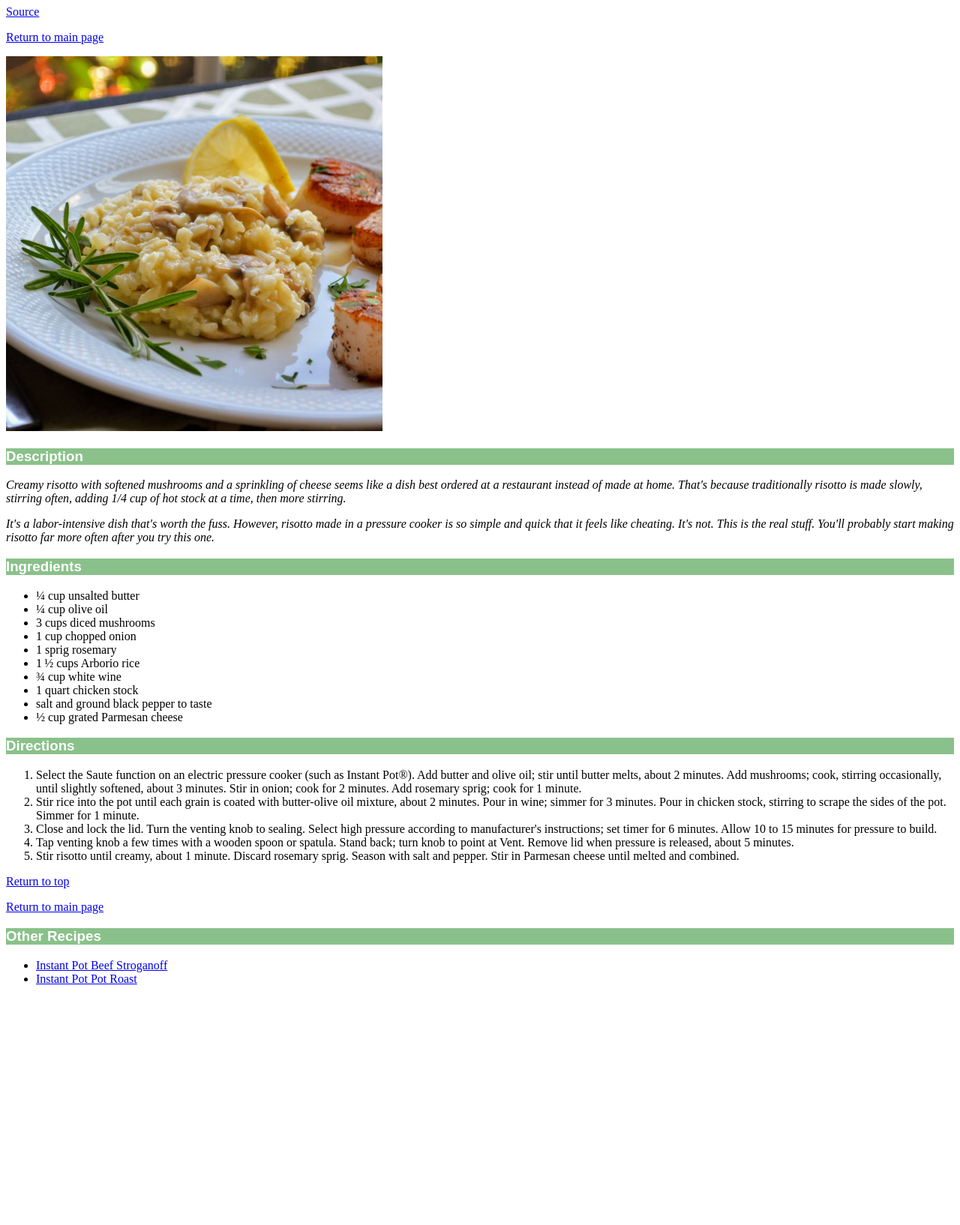
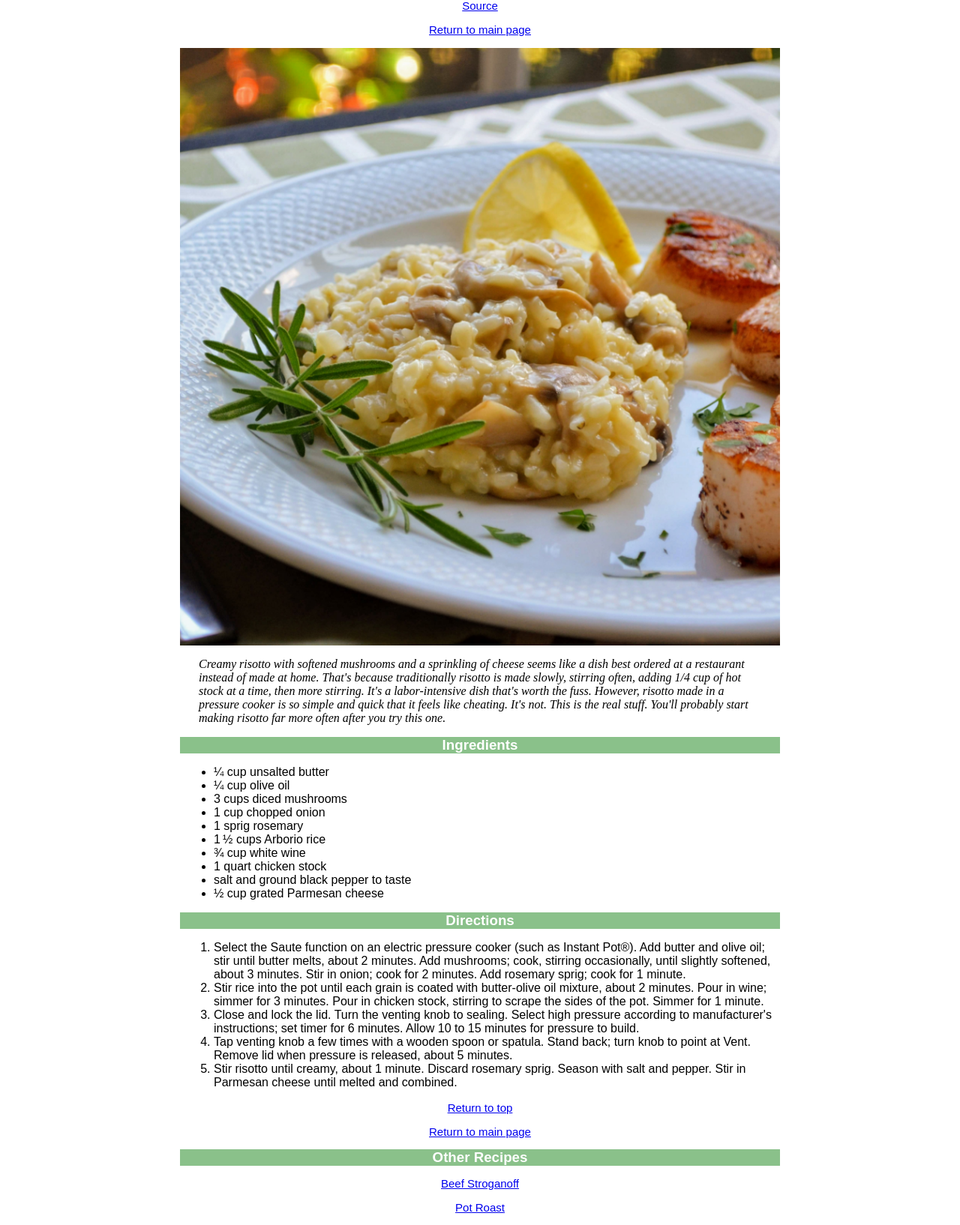
Before and after one commit to austinwlee26/odin-recipes, a plain HTML site: page recipes/ip-mushroom-risotto.html in a window 1280 px wide. Shown: the part 73-1707 px from the top of the page at 75% size. Before the commit the page ends 1404 px from the top, so only its background shows below. Drawn offline with Linux system fonts and the light colour scheme.

Commit message:
center oriented the content

```diff
--- a/recipes/ip-mushroom-risotto.html
+++ b/recipes/ip-mushroom-risotto.html
@@ -9,21 +9,19 @@
 </head>
 <body>
     <H1 class="banner">Instant Pot Mushroom Risotto</H1>
-    <a href="https://www.allrecipes.com/recipe/259455/instant-pot-mushroom-risotto/">Source</a>
-    <p></p>
-    <a href="../index.html">Return to main page</a>
+    <p class="smol-links"><a href="https://www.allrecipes.com/recipe/259455/instant-pot-mushroom-risotto/">Source</a></p>
+    <p class="smol-links"><a href="../index.html">Return to main page</a></p>
     <p><img class="img" src="../img/ip-mushroom-risotto.png" alt="Picture of Instant Pot Mushroom Risotto"></p>
-    <H3 class="subheader">Description</H3>
-    <p><em>Creamy risotto with softened mushrooms and a sprinkling of cheese seems like a dish
+
+    <p class="desc"><em>Creamy risotto with softened mushrooms and a sprinkling of cheese seems like a dish
         best ordered at a restaurant instead of made at home. That's because traditionally
         risotto is made slowly, stirring often, adding 1/4 cup of hot stock at a time,
-        then more stirring.
-    </em></p>
-    <p><em>It's a labor-intensive dish that's worth the fuss. However,
+        then more stirring. It's a labor-intensive dish that's worth the fuss. However,
         risotto made in a pressure cooker is so simple and quick that it feels like
         cheating. It's not. This is the real stuff. You'll probably start making risotto
         far more often after you try this one.
     </em></p>
+    <p></p>
     <H3 class="subheader">Ingredients</H3>
     <ul>
         <li>¼ cup unsalted butter</li>
@@ -59,13 +57,13 @@
             Season with salt and pepper. Stir in Parmesan cheese until melted and combined.
         </li>
     </ol>
-    <a href="./ip-mushroom-risotto.html">Return to top</a>
-    <p></p>
-    <a href="../index.html">Return to main page</a>
+
+    <p class="smol-links"><a href="./ip-mushroom-risotto.html">Return to top</a></p>
+
+    <p class="smol-links"><a href="../index.html">Return to main page</a></p>
     <H3 class="subheader">Other Recipes</H3>
-    <ul>
-        <li><a href="./ip-beef-stroganoff.html">Instant Pot Beef Stroganoff</a></li>
-        <li><a href="./ip-pot-roast.html">Instant Pot Pot Roast</a></li>
-    </ul>
+    <p class="smol-links"><a href="./ip-beef-stroganoff.html">Beef Stroganoff</a></p>
+    <p class="smol-links"><a href="./ip-pot-roast.html">Pot Roast</a></p>
+
 </body>
 </html>
--- a/style.css
+++ b/style.css
@@ -1,9 +1,14 @@
+
 .banner {
     color: white;
     background-color: rgba(47, 145, 47, 0.561);
     font-weight: 1000;
     font-family:Arial, Helvetica, sans-serif;
     text-align: center;
+    width: 800px;
+    margin: auto;
+    margin-top: 20px;
+
 }
 
 .main-links {
@@ -12,9 +17,32 @@
     font-family:Arial, Helvetica, sans-serif;
 }
 
+.smol-links {
+    text-align: center;
+    font-family:Arial, Helvetica, sans-serif;
+    font-size: 15px;
+}
+
 .img {
-    height: 500px;
-    width: auto;
+    height: auto;
+    width: 800px;
+    display: block;
+    margin-left: auto;
+    margin-right: auto;
+    margin-bottom: 0px;
+    border-bottom: 0px;
+    padding-bottom: 0px;
+}
+
+.img-main {
+    height: auto;
+    width: 400px;
+    display: block;
+    margin-left: auto;
+    margin-right: auto;
+    margin-bottom: 0px;
+    border-bottom: 0px;
+    padding-bottom: 0px;
 }
 
 .subheader {
@@ -22,4 +50,25 @@
     font-weight: 700;
     font-family:Arial, Helvetica, sans-serif;
     color: white;
+    text-align: center;
+    width: 800px;
+    margin: auto;
 }
+
+.desc {
+    width: 750px;
+    margin: auto;
+    margin-top: 0px;
+    border-top: 0px;
+    padding-top: 0px;
+}
+
+ol,
+ul {
+    font-family:Arial, Helvetica, sans-serif;
+}
+
+li {
+    width: 750px;
+    margin: auto;
+}
```
Also changed, not shown: index.html (+7 -4 lines), recipes/ip-beef-stroganoff.html (+11 -13 lines), recipes/ip-pot-roast.html (+9 -13 lines).
